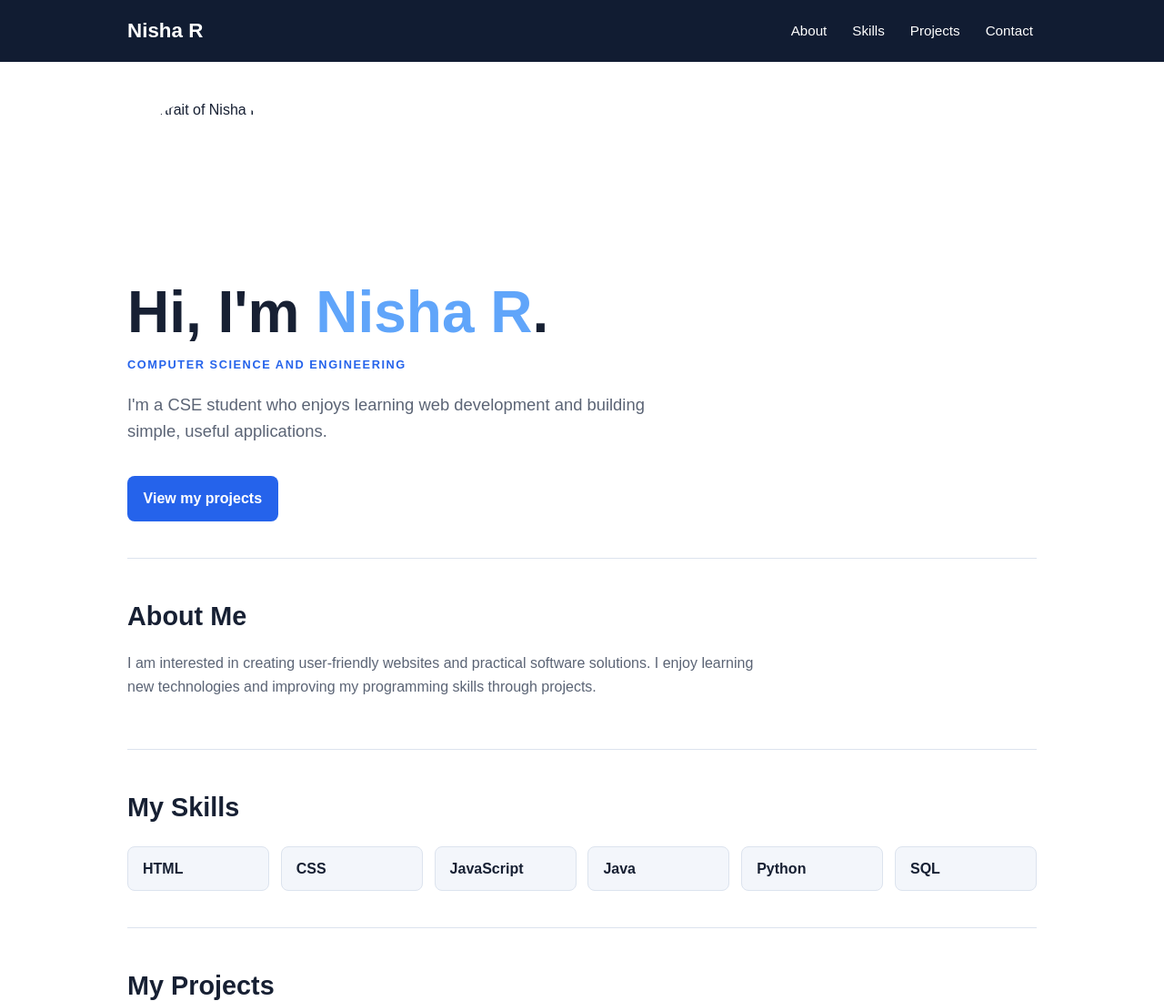
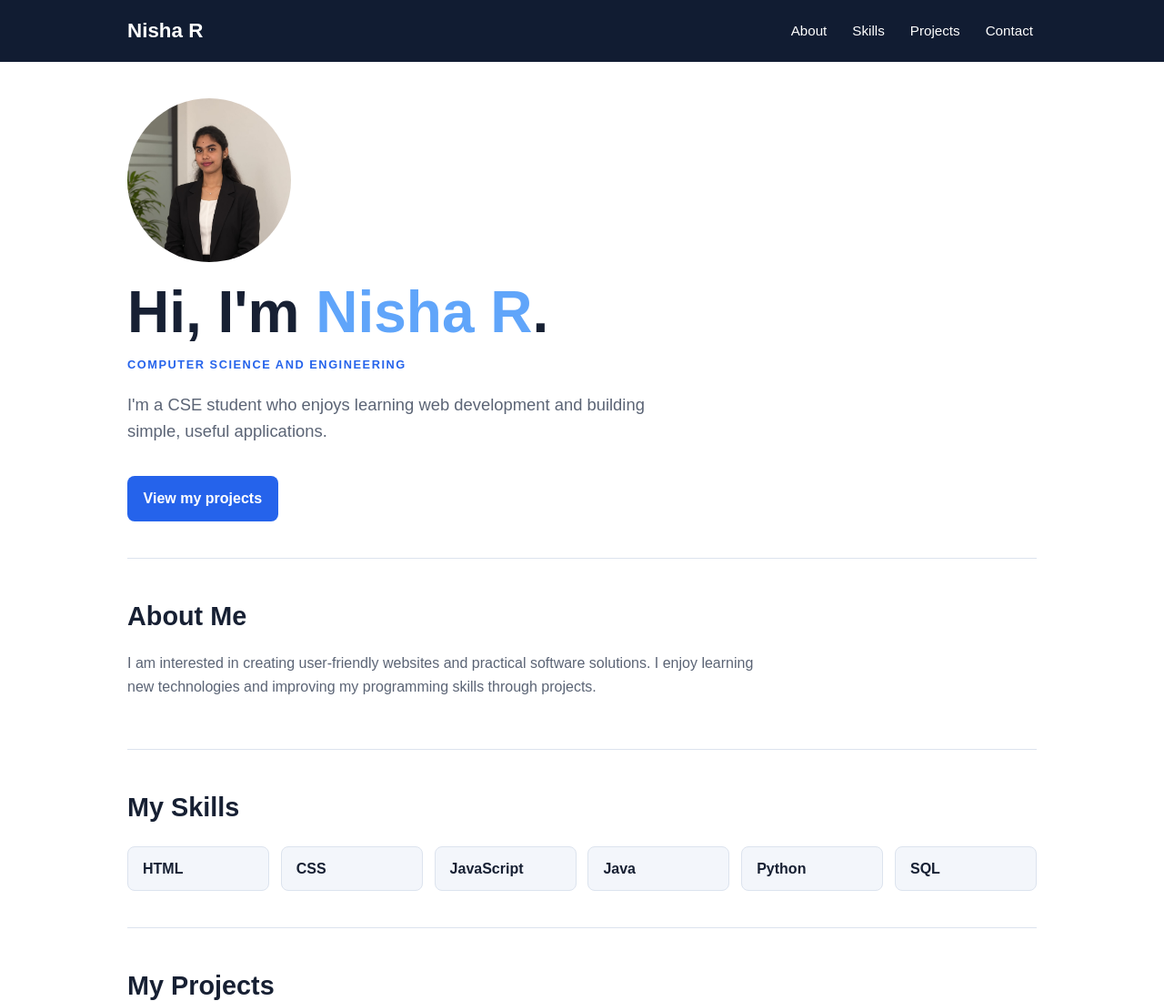
Before and after one commit to nisharajeshkumar0424-star/personal-portfolio, a plain HTML site: page index.html in a window 1280 px wide. Shown: the top 1100 px of the page at 91% size. Drawn offline with Linux system fonts and the light colour scheme.

Commit message:
Fix image source path in index.html

```diff
--- a/index.html
+++ b/index.html
@@ -22,7 +22,7 @@
 
   <main>
     <section class="hero container" id="home" aria-labelledby="intro-title">
-       <img src="images/image.jpeg" alt="Portrait of Nisha R">
+       <img src="image.jpeg" alt="Portrait of Nisha R">
 
       <h1 id="intro-title">Hi, I'm <span>Nisha R</span>.</h1>
       <p class="eyebrow">COMPUTER SCIENCE AND ENGINEERING</p>
```
